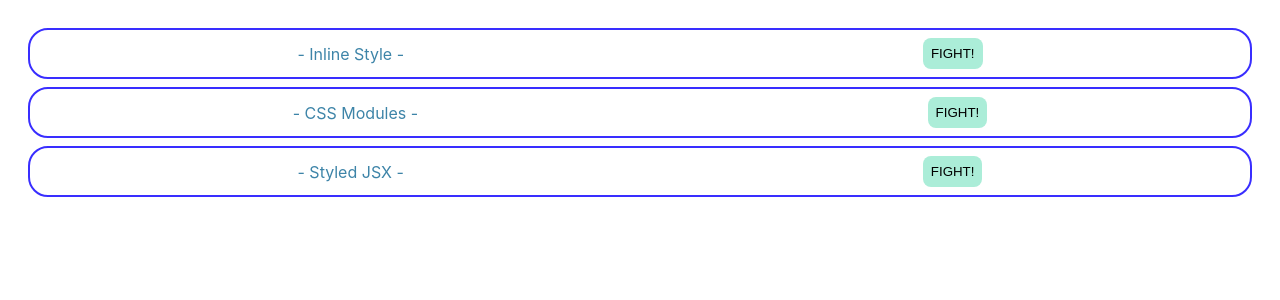
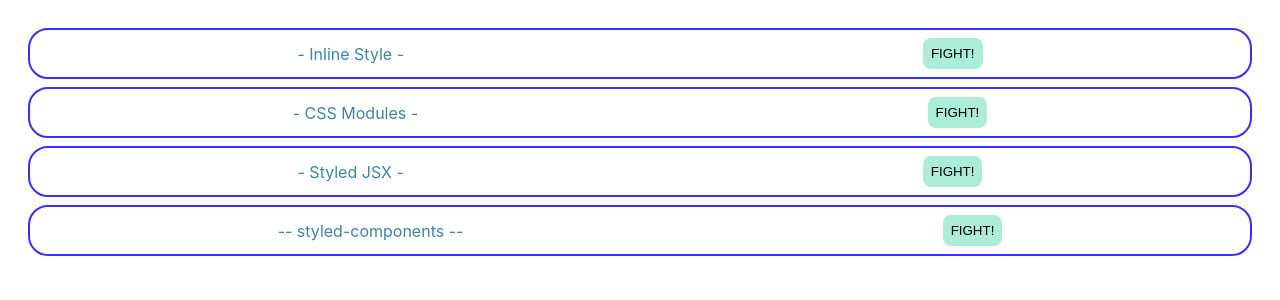
Before and after one commit to Bear27kuma/udemy-react-advanced, a React (Create React App) app in the folder advanced-react/: page / in a window 1280 px wide. Shown: the top 300 px of the page. Built offline with nearby package versions, Linux system fonts and the light colour scheme.

Commit message:
styled-components

```diff
--- a/advanced-react/package.json
+++ b/advanced-react/package.json
@@ -10,6 +10,7 @@
     "react": "^18.2.0",
     "react-dom": "^18.2.0",
     "react-scripts": "5.0.1",
+    "styled-components": "^5.3.5",
     "styled-jsx": "^5.0.2",
     "web-vitals": "^2.1.4"
   },
--- a/advanced-react/src/App.js
+++ b/advanced-react/src/App.js
@@ -2,6 +2,7 @@
 import { InlineStyle } from './components/InlineStyle';
 import { CssModules } from './components/CssModules';
 import { StyledJsx } from './components/StyledJsx';
+import { StyledComponents } from './components/StyledComponents';
 import './App.css';
 
 export default function App() {
@@ -10,6 +11,7 @@
       <InlineStyle />
       <CssModules />
       <StyledJsx />
+      <StyledComponents />
     </div>
   );
 }
--- /dev/null
+++ b/advanced-react/src/components/StyledComponents.jsx
@@ -0,0 +1,37 @@
+import styled from 'styled-components';
+
+export const StyledComponents = () => {
+  return (
+    <Container>
+      <Title>-- styled-components --</Title>
+      <Button>FIGHT!</Button>
+    </Container>
+  );
+};
+
+const Container = styled.div`
+  display: flex;
+  align-items: center;
+  justify-content: space-around;
+  margin: 8px;
+  padding: 8px;
+  border: solid 2px #392eff;
+  border-radius: 20px;
+`;
+
+const Title = styled.p`
+  margin: 0;
+  color: #3d84a8;
+`;
+
+const Button = styled.button`
+  padding: 8px;
+  border: none;
+  border-radius: 8px;
+  background-color: #abedd8;
+  &:hover {
+    background-color: #46cdcf;
+    color: #fff;
+    cursor: pointer;
+  }
+`;
```
Also changed, not shown: 2 other files (tests, documents, lock files or other folders).
